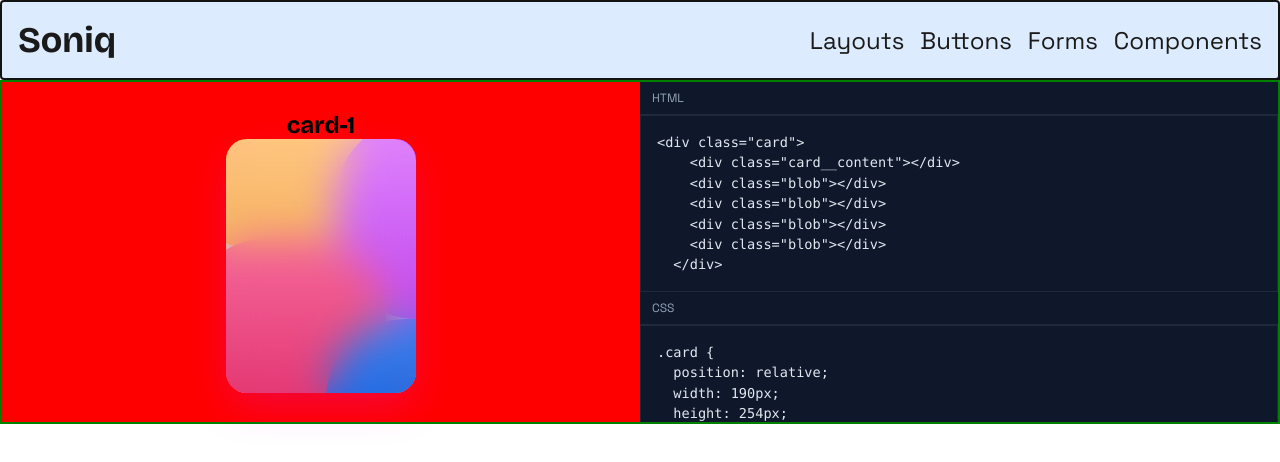
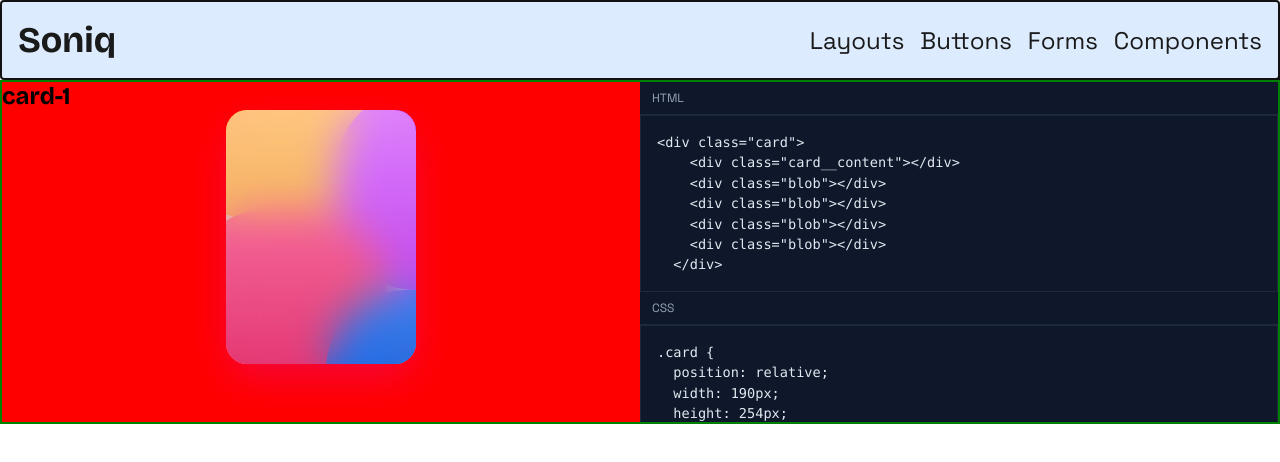
Before and after one commit to yusef-codes10/soniq, a Vue app: page /card-1 in a window 1280 px wide. Shown: the top 462 px of the page. Built offline with nearby package versions, Linux system fonts and the light colour scheme.

Commit message:
cannot center the text

```diff
--- a/src/views/DetailsView.vue
+++ b/src/views/DetailsView.vue
@@ -51,7 +51,13 @@ console.log(card.value)
   width: 50%;
   display: flex;
   flex-direction: column;
-  justify-content: center;
+  /* justify-content: center; */
   align-items: center;
 }
+
+.preview h2 {
+  /* justify-self: flex-start; */
+  align-self: flex-start;
+  text-align: center;
+}
 </style>
```
